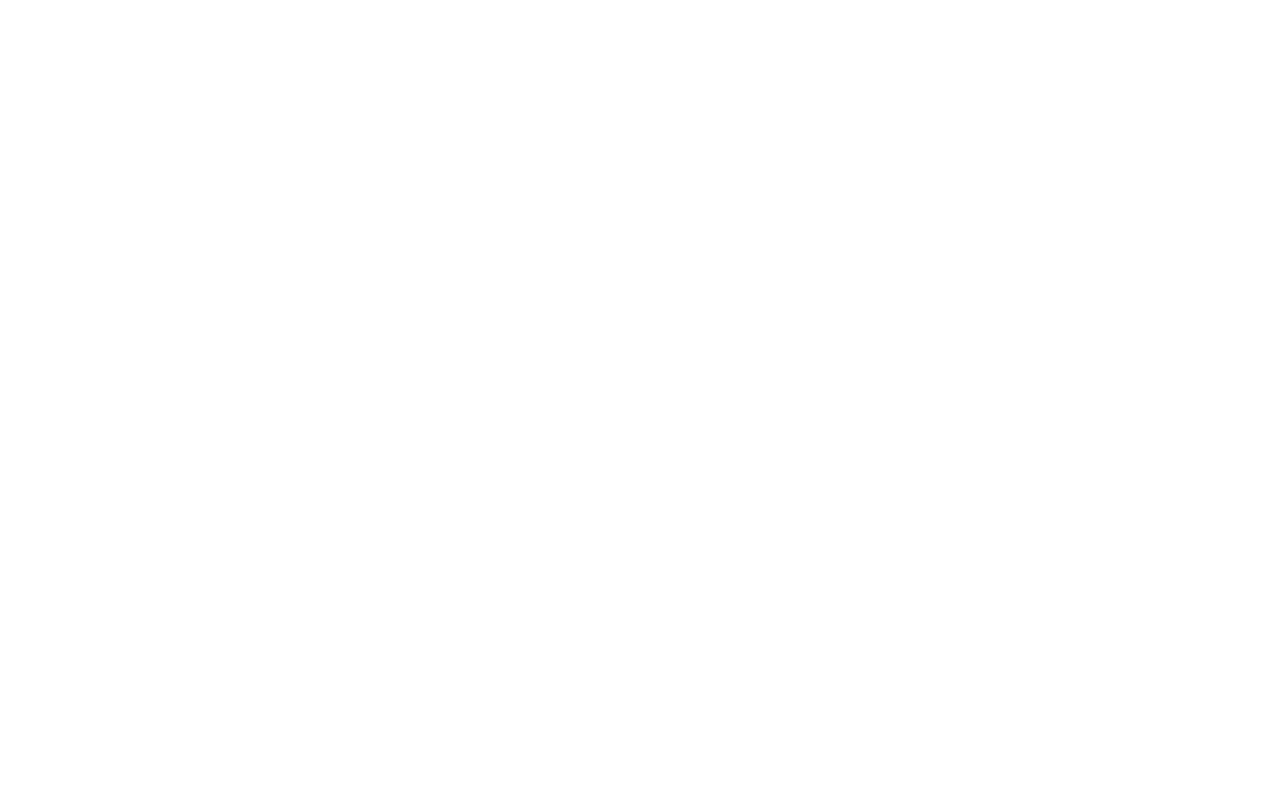
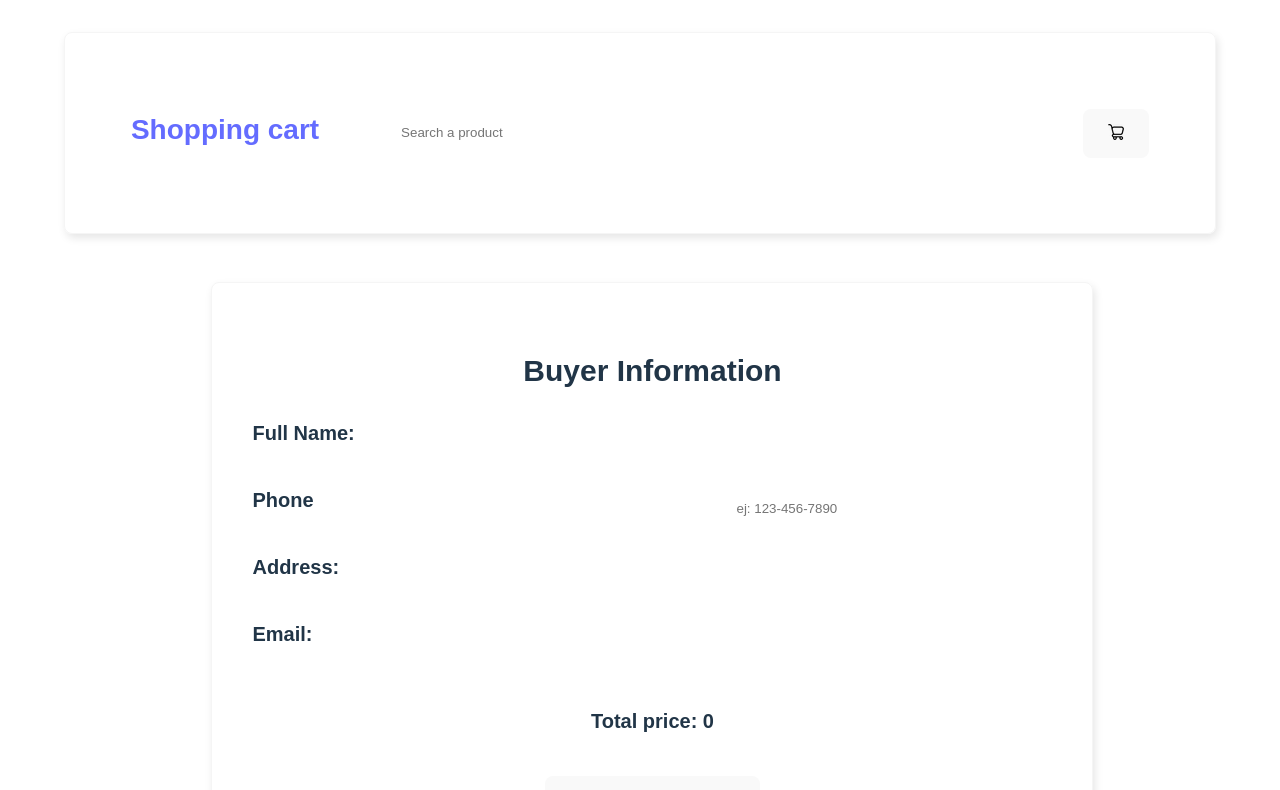
Before and after one commit to Cairon29/Generic-ecommerce, a React (Vite) app in the folder shopping-cart/: page /confirm-order in a window 1280 px wide. Before the commit this address had no page. Shown: the top 790 px of the page. Built offline with nearby package versions, Linux system fonts and the light colour scheme.

Commit message:
feat: add Email js for order confirmation

```diff
--- a/shopping-cart/index.html
+++ b/shopping-cart/index.html
@@ -5,6 +5,15 @@
     <link rel="icon" href="./public/cart.png" />
     <meta name="viewport" content="width=device-width, initial-scale=1.0" />
     <title>Shopping cart</title>
+    <script type="text/javascript" src="https://cdn.jsdelivr.net/npm/@emailjs/browser@4/dist/email.min.js"></script>
+    <script type="text/javascript">
+        (function() {
+            // https://dashboard.emailjs.com/admin/account
+            emailjs.init({
+              publicKey: "xgpSKBSzXfJK8xUZ2",
+            });
+        })();
+    </script>
   </head>
   <body>
     <div id="root"></div>
--- a/shopping-cart/package.json
+++ b/shopping-cart/package.json
@@ -12,6 +12,7 @@
     "start": "concurrently -k \"npm run dev\" \"npm run server\""
   },
   "dependencies": {
+    "@emailjs/browser": "^4.4.1",
     "axios": "1.7.9",
     "json-server": "^1.0.0-beta.3",
     "react": "^18.3.1",
--- a/shopping-cart/src/AppRouter.jsx
+++ b/shopping-cart/src/AppRouter.jsx
@@ -1,6 +1,7 @@
 import { BrowserRouter, Route, Routes } from 'react-router-dom';
 import { Cart } from './components/cart/Cart.jsx';
 import { Home } from './components/home/Home.jsx';
+import { PlaceOrder } from './components/placeOrder/PlaceOrder.jsx';
 
 export const AppRouter = () => {
     return (
@@ -9,6 +10,7 @@
                 <Route path="/" element={<Home />} />
                 <Route path="/home" element={<Home />} />
                 <Route path='/cart' element={<Cart />} />
+                <Route path='/confirm-order' element={<PlaceOrder />} />
             </Routes>
         </BrowserRouter>
     )
--- a/shopping-cart/src/components/cart/main/Main.jsx
+++ b/shopping-cart/src/components/cart/main/Main.jsx
@@ -2,6 +2,8 @@
 import { CartContext } from "../../../contexts/cart"
 import { Product } from "./products"
 import { NoProducts } from "./NoProducts"
+import { Link } from "react-router-dom"
+
 export const Main = () => {
     const { cart, setCart } = useContext(CartContext)
 
@@ -46,6 +48,9 @@
                     ))
                 : <NoProducts/>
             }
+            <button>
+                <Link to="/confirm-order">Finish purcharse</Link>
+            </button>
         </main>
     )
 }
--- /dev/null
+++ b/shopping-cart/src/components/placeOrder/form.jsx
@@ -0,0 +1,93 @@
+import { useState, useContext } from "react";
+import { HtmlCart } from "./htmlCart";
+import { CartContext } from "../../contexts/cart";
+import emailjs from '@emailjs/browser';
+
+export const Form = () => {
+
+    const htmlCart = HtmlCart().toString();
+
+    const [form, setForm] = useState({
+        fullName: '',
+        email: '',
+        phone: '',
+        address: '',
+
+    })
+
+    const { cart, setCart } = useContext(CartContext);
+
+    const totalPrice = cart.reduce((acc, item) => acc + item.price, 0);
+
+    const handleSubmit = (event) => {
+        event.preventDefault();
+        console.log("form sent");
+
+        const templateParams = {
+            user_email: form.email,
+            name: form.fullName,
+            date: new Date().toDateString(),
+            cart_items: htmlCart, // Pass the generated HTML here
+            address: form.address,
+            delivery_date: new Date().getMonth(),
+            total_price: totalPrice
+        };
+
+        emailjs
+            .send('service_ci853jl', 'service_ci853jl', templateParams, 'xgpSKBSzXfJK8xUZ2')
+            .then((response) => {
+                console.log('Email sent successfully!', response.status, response.text);
+            })
+            .catch((error) => {
+                console.error('Error sending email:', error);
+            });
+
+        setForm({
+            fullName: '',
+            email: '',
+            phone: '',
+            address: '',
+
+        })
+        setCart([]);
+    }
+
+    const hdlName = (e) => {
+        setForm({ ...form, fullName: e.target.value });
+    }
+    const hdlEmail = (e) => {
+        setForm({ ...form, email: e.target.value });
+    }
+    const hdlPhone = (e) => {
+        setForm({ ...form, phone: e.target.value });
+    }
+    const hdlAddress = (e) => {
+        setForm({ ...form, address: e.target.value });
+    }
+
+    return (
+        <section className="form-section">
+            <h2> Buyer Information </h2>
+            <form onSubmit={handleSubmit}>
+                <div>
+                    <label htmlFor="name"> Full Name:</label>
+                    <input type="text" id="name" name="fullName"onChange={hdlName} value={form.fullName} />
+                </div>
+                <div>
+                    <label htmlFor="phone"> Phone</label>
+                    <input type="tel" id="phone" name="phone" onChange={hdlPhone} value={form.phone} maxLength="10" placeholder="ej: 123-456-7890"/>
+                </div>
+                <div>
+                    <label htmlFor="address"> Address:</label>
+                    <input type="text" id="address" name="address" onChange={hdlAddress} value={form.address}/>
+                </div>
+                <div>
+                    <label htmlFor="email"> Email:</label>
+                    <input type="email" id="email" name="email" onChange={hdlEmail} value={form.email} />
+                </div>
+                <p> <b>Total price:</b> {totalPrice} </p>
+                <button type="submit"> Confirm purcharse </button>
+            </form>
+        </section>
+    )
+}
--- /dev/null
+++ b/shopping-cart/src/components/placeOrder/htmlCart.jsx
@@ -0,0 +1,24 @@
+import { useContext } from "react"
+import { CartContext } from "../../contexts/cart"
+
+export const HtmlCart = () => {
+
+    const { cart } = useContext(CartContext)
+
+    const htmlString = cart
+    .map(
+        (product) => `
+            <tr style="padding: 16px;">
+                <td>${product.name}</td>
+                <td>${product.amount}</td>
+                <td>${product.price}</td>
+                <td style="width: 100px; height: 100px;">
+                    <img src="${product.image}" style="width: 100%; object-fit: cover;"/>
+                </td>
+            </tr>
+        `
+    )
+    .join(" "); // Concatenate all product rows into a single string
+
+    return htmlString;
+}
--- /dev/null
+++ b/shopping-cart/src/components/placeOrder/placeOrder.jsx
@@ -0,0 +1,16 @@
+import { Header } from '../home/header/header'
+import { Footer } from '../home/footer/Footer'
+import { Form } from './form'
+import './styles.css'
+
+export const PlaceOrder = () => {
+  return (
+    <>
+        <Header/>
+        <main className='main-form'>
+            <Form/>
+        </main>
+        <Footer/>
+    </>
+  )
+}
--- /dev/null
+++ b/shopping-cart/src/components/placeOrder/styles.css
@@ -0,0 +1,39 @@
+
+.main-form {
+    width: 105vh;
+}
+
+.form-section {
+
+    display: flex;
+    flex-direction: column;
+    text-align: center;
+    align-items: center;
+    width: 100%;
+    padding: 20px;
+}
+
+.form-section form {
+    display: flex;
+    flex-direction: column;
+    align-items: center;
+    gap: 1em;
+    width: 100%;
+}
+
+.form-section div {
+    width: 100%;
+    display: flex;
+    justify-content: space-between;
+}
+
+.form-section input {
+    width: 300px;
+}
+
+
+@media screen and (max-width: 600px) {
+    .form-section input {
+        width: 200px;
+    }
+}
```
Also changed, not shown: 1 other file (tests, documents, lock files or other folders).
